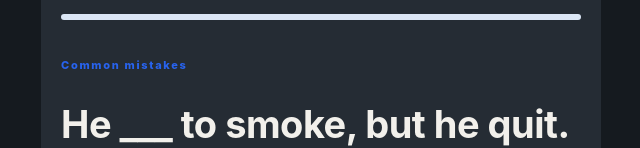
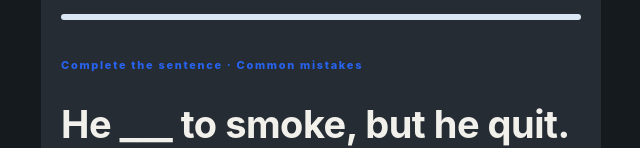
Before and after one commit to czarina28/imemine-ios, a plain HTML site: page index.html in a window 1280 px wide. Both pictures are taken after a click on the button "Start Practice →". Shown: the part 224-372 px from the top of the page, without its empty margins (319-959 px from the left). Drawn offline with Linux system fonts and the light colour scheme.

Commit message:
Harden answer shuffling for question banks with varying option counts

```diff
--- a/index.html
+++ b/index.html
@@ -69,7 +69,7 @@ function start(newMode="normal"){
   ? [...fresh.filter(q=>q.level==="A1").slice(0,5),...fresh.filter(q=>q.level==="A2").slice(0,3),...fresh.filter(q=>q.level==="B1").slice(0,2)]
   : fresh.slice(0,10);
  const selected=[...pick,...fresh,...old].filter((q,i,a)=>a.findIndex(x=>x.id===q.id)===i).slice(0,10);
- round=shuffle(selected).map(q=>{const order=shuffle([0,1,2]);return {...q,a:order.map(i=>q.a[i]),c:order.indexOf(q.c)}});
+ round=shuffle(selected).map(q=>{const order=shuffle(q.a.map((_,i)=>i));return {...q,a:order.map(i=>q.a[i]),c:order.indexOf(q.c)}});
  store.set("imm-recent-"+selectedTopic,[...new Set([...round.map(q=>q.id),...recent])].slice(0,Math.max(10,pool.length-10)));
  index=0;points=0;show("game");render();
 }
@@ -78,7 +78,7 @@ function render(){
  $("counter").textContent=(mode==="normal"?selectedTopic:mode==="review"?"Review mistakes":"Weak spots")+" · "+(index+1)+" of "+round.length;
  $("score").textContent=points+" correct";
  $("fill").style.width=(index/round.length*100)+"%";
- $("topic").textContent=x.t;
+ $("topic").textContent="Complete the sentence · "+x.t;
  $("prompt").textContent=x.q;
  $("choices").replaceChildren();
  $("feedback").classList.add("hide");
```
